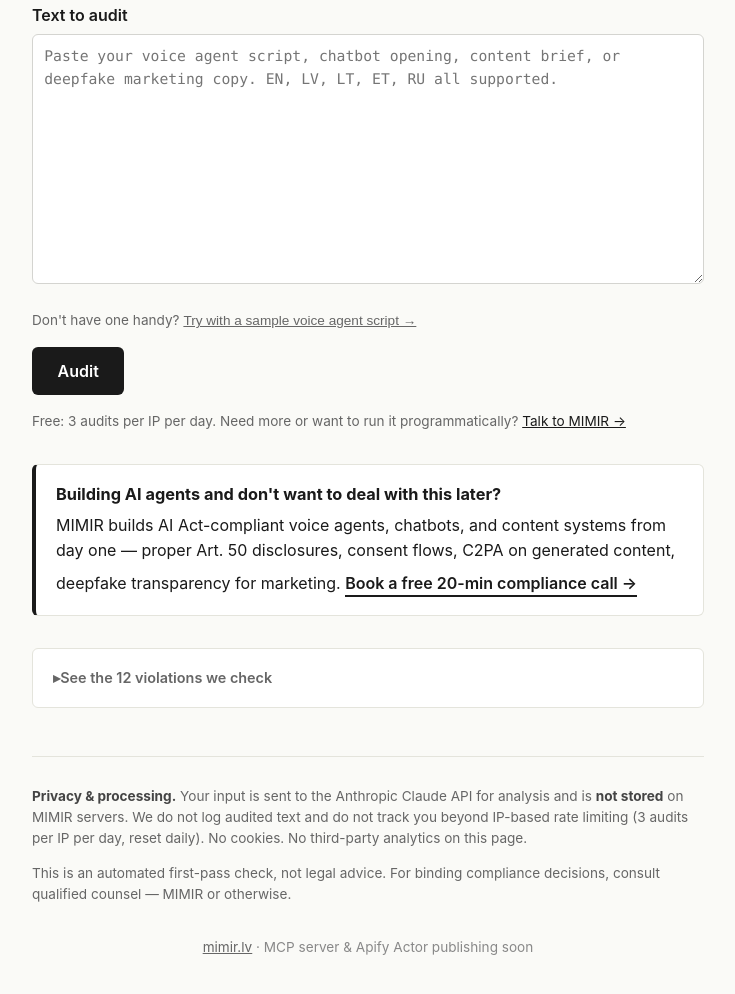
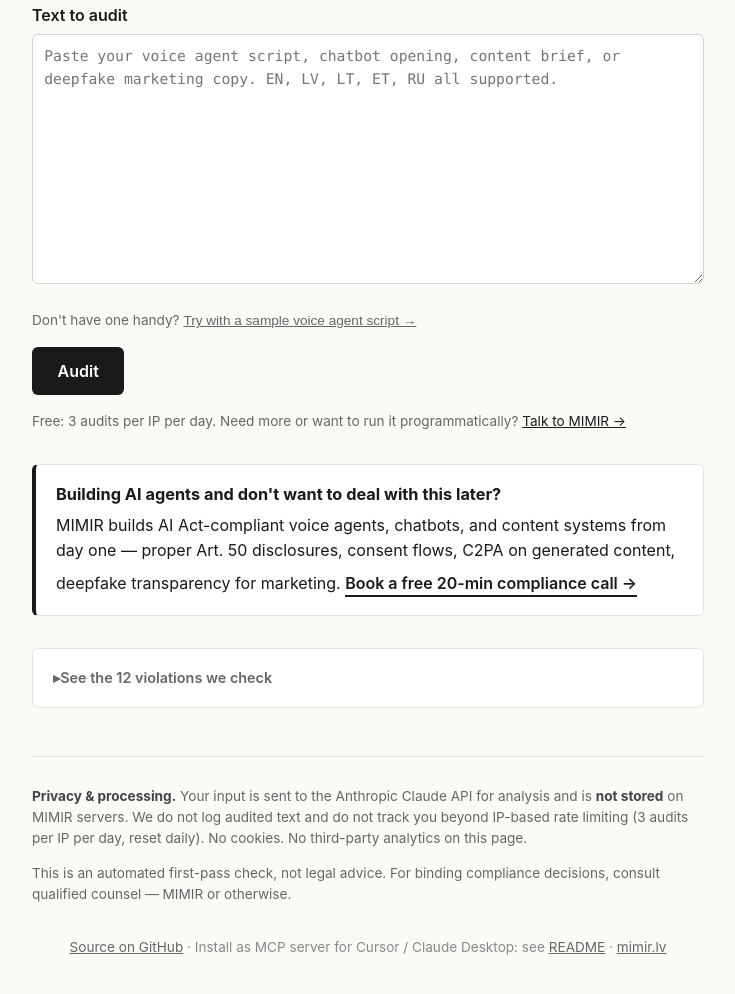
Before and after one commit to RealMillShop/mimir-ai-act-mcp, a plain HTML site: page www/index.html in a window 1280 px wide. Shown: the part 426-1420 px from the top of the page, without its empty margins (272-1007 px from the left). Drawn offline with Linux system fonts and the light colour scheme.

Commit message:
chore: point all repo URLs at github.com/RealMillShop/mimir-ai-act-mcp
Repo is now live at https://github.com/RealMillShop/mimir-ai-act-mcp.
Updates: README quickstart clone URL, pyproject.toml Repository link,
mimir-ai-act-api.service Documentation header, www/index.html footer
(re-adds 'Source on GitHub' and the MCP install link that were stubbed
out while the repo was unpublished).

```diff
--- a/www/index.html
+++ b/www/index.html
@@ -342,7 +342,9 @@
 
     <footer>
       <p>
-        <a href="/">mimir.lv</a> · MCP server &amp; Apify Actor publishing soon
+        <a href="https://github.com/RealMillShop/mimir-ai-act-mcp">Source on GitHub</a> ·
+        Install as MCP server for Cursor / Claude Desktop: see <a href="https://github.com/RealMillShop/mimir-ai-act-mcp#quickstart-claude-desktop">README</a> ·
+        <a href="/">mimir.lv</a>
       </p>
     </footer>
   </main>
```
Also changed, not shown: 3 other files.
